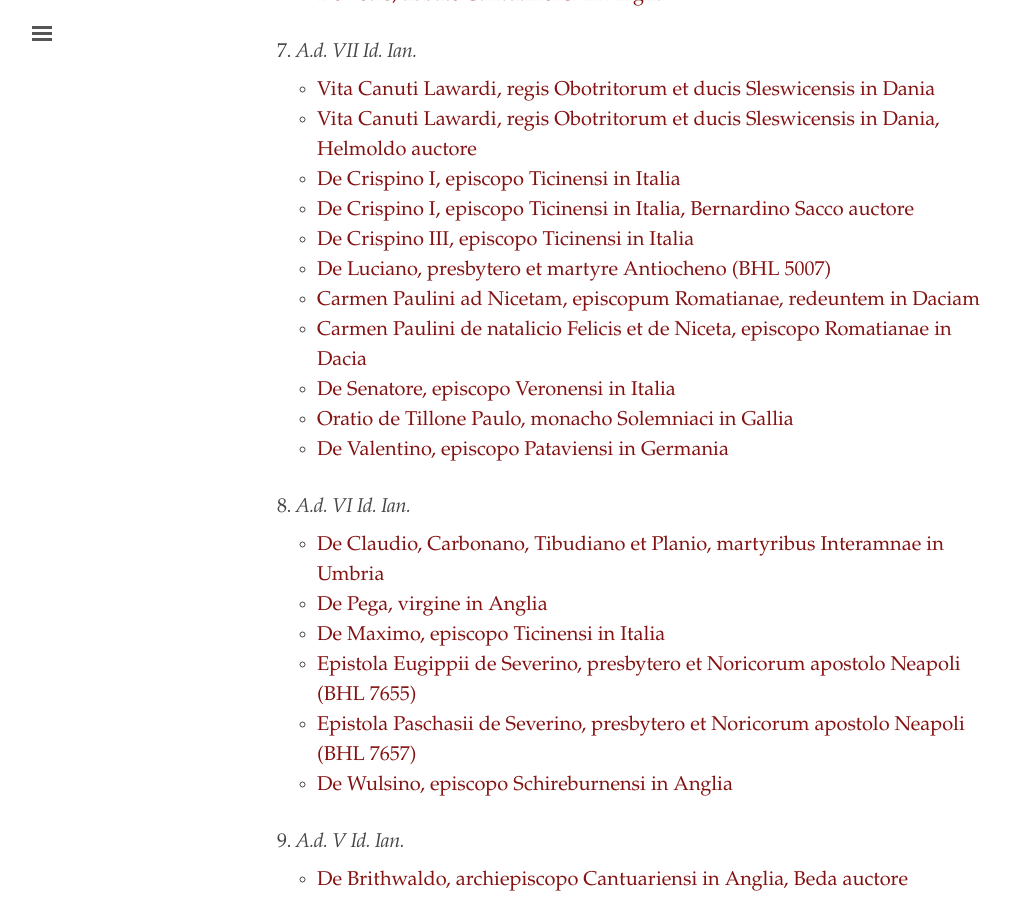
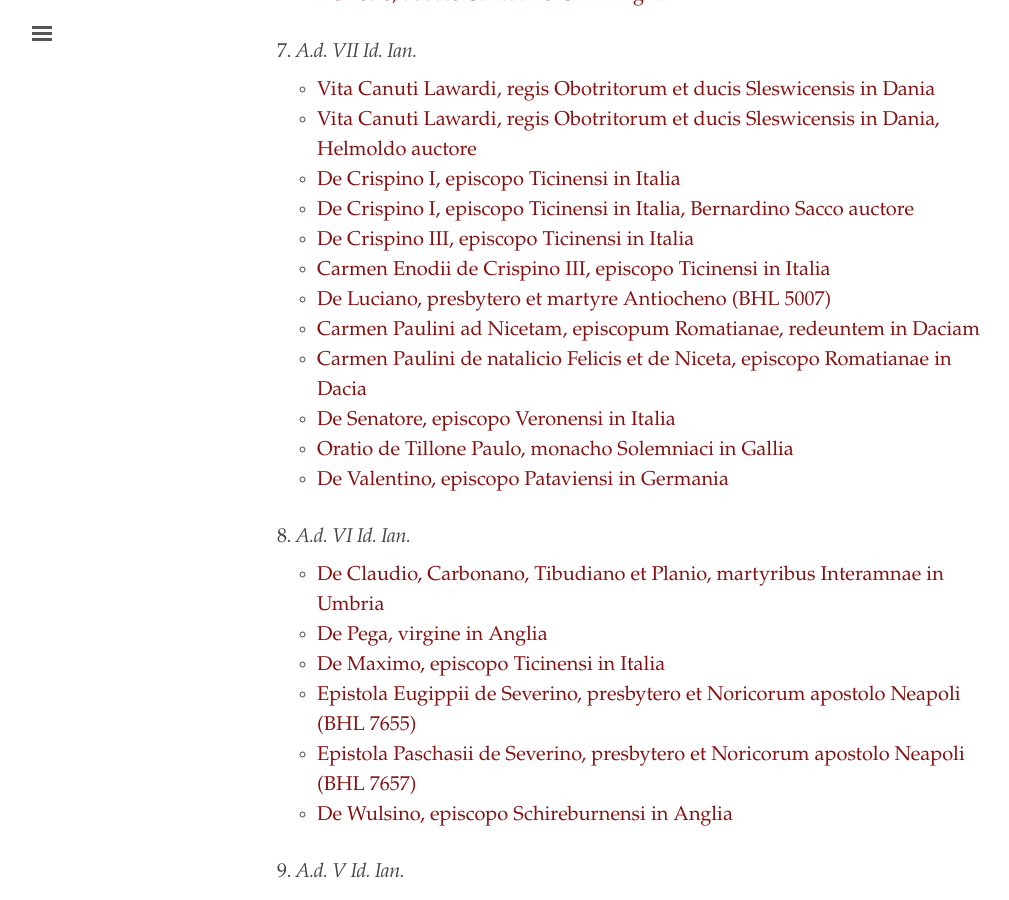
Before and after one commit to cjkoepke1/latin-hagiography, a Jekyll site: the page built from index.md, in a window 1280 px wide and 900 px high, scrolled down 1850 px. Shown: the whole window, without its empty margins (3-1012 px from the left). Built offline with Jekyll 4.4.1, drawn with Linux system fonts in a browser that asks for light colours.

Commit message:
Added Carmen Enodii de Crispino III

```diff
--- a/index.md
+++ b/index.md
@@ -71,6 +71,7 @@ title: "Latin Hagiography"
 - [De Crispino I, episcopo Ticinensi in Italia](https://cjkoepke1.github.io/latin-hagiography/texts/de-crispino-i/)
 - [De Crispino I, episcopo Ticinensi in Italia, Bernardino Sacco auctore](https://cjkoepke1.github.io/latin-hagiography/texts/de-crispino-bernardini-sacci/)
 - [De Crispino III, episcopo Ticinensi in Italia](https://cjkoepke1.github.io/latin-hagiography/texts/de-crispino-iii/)
+- [Carmen Enodii de Crispino III, episcopo Ticinensi in Italia](https://cjkoepke1.github.io/latin-hagiography/texts/carmen-enodii-de-crispino-iii/)
 - [De Luciano, presbytero et martyre Antiocheno (BHL 5007)](https://cjkoepke1.github.io/latin-hagiography/texts/de-luciano-antiocheno/)
 - [Carmen Paulini ad Nicetam, episcopum Romatianae, redeuntem in Daciam](https://cjkoepke1.github.io/latin-hagiography/texts/carmen-paulini-ad-nicetam/)
 - [Carmen Paulini de natalicio Felicis et de Niceta, episcopo Romatianae in Dacia](https://cjkoepke1.github.io/latin-hagiography/texts/carmen-paulini-de-natalicio-felicis/)
```
